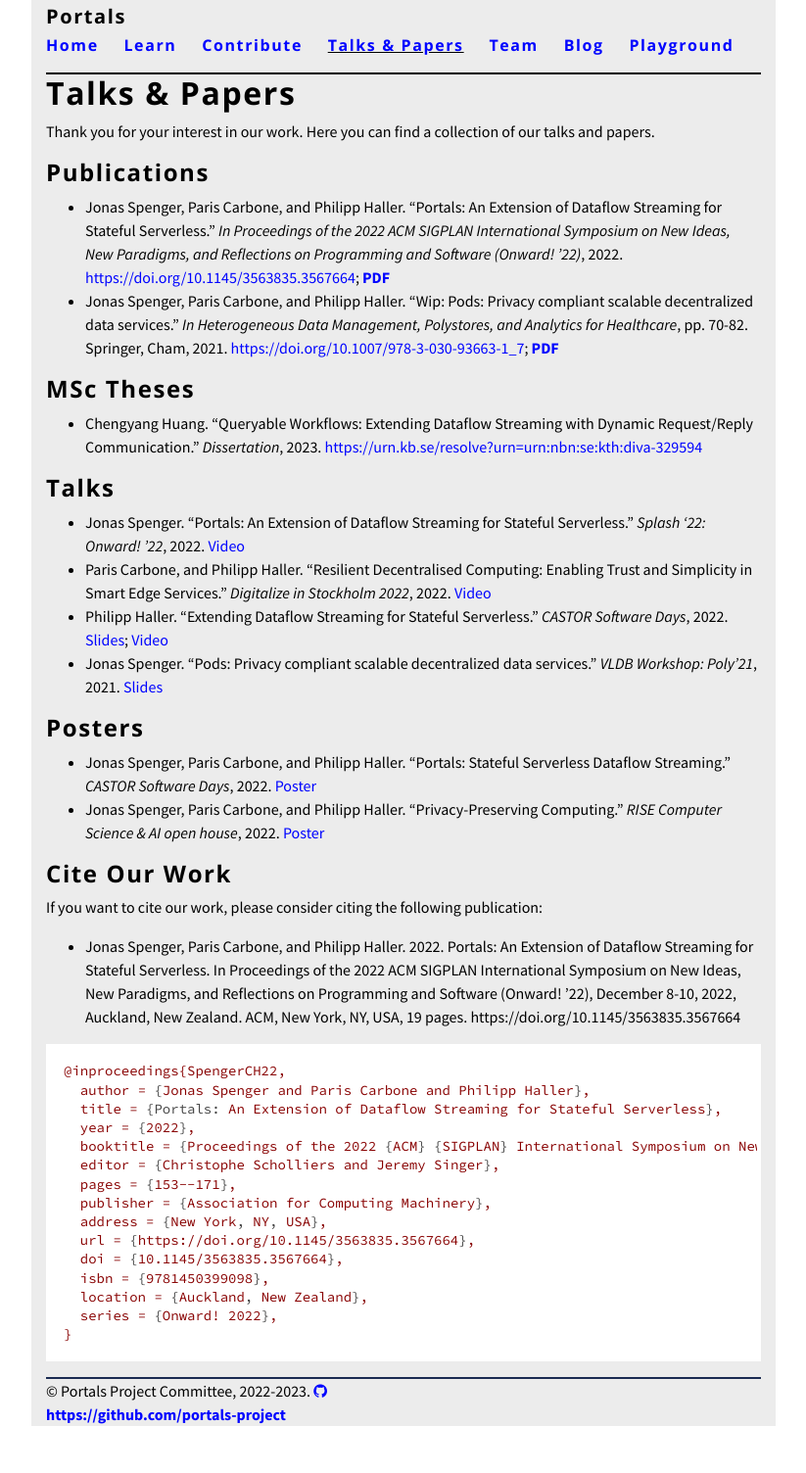
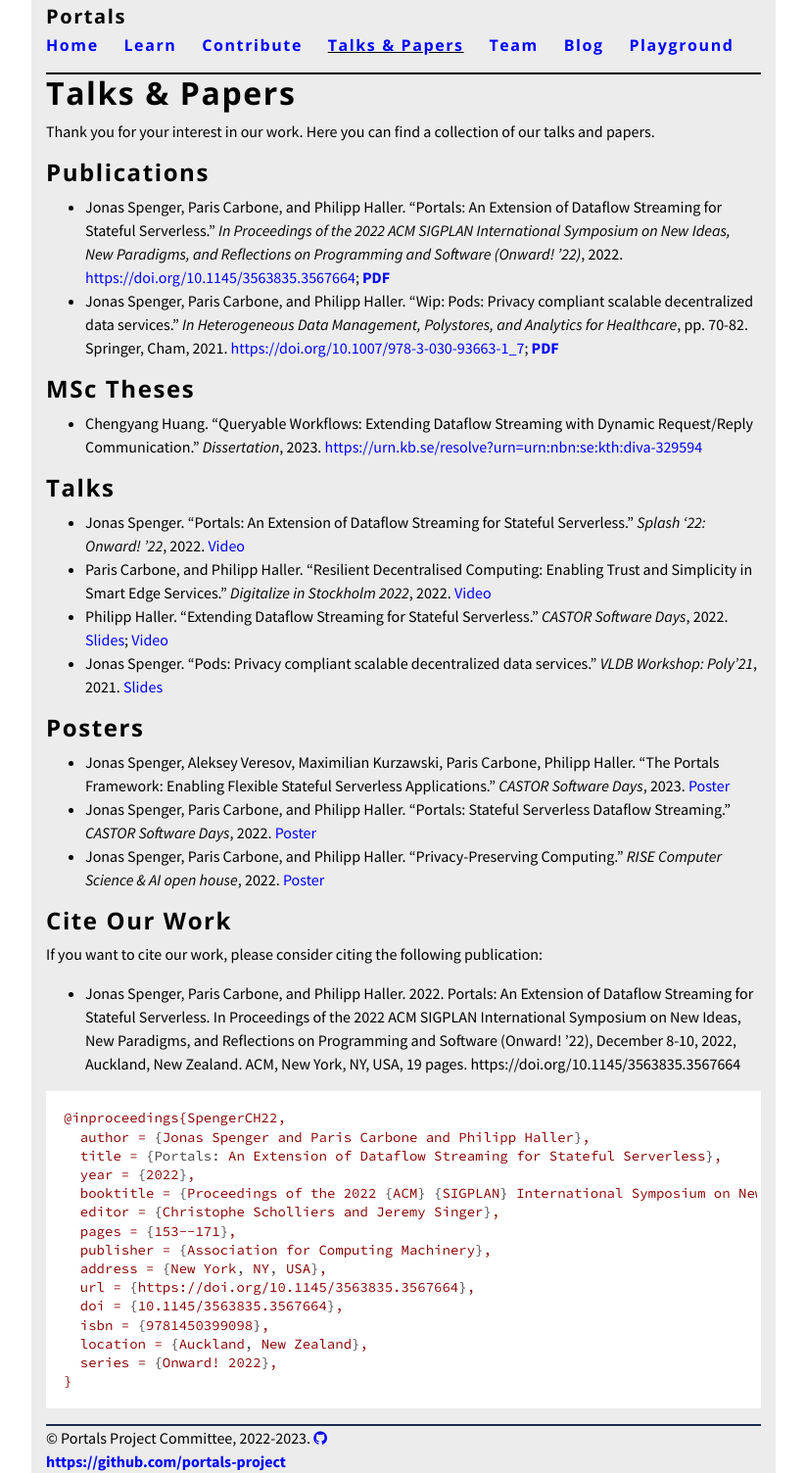
Before and after one commit to portals-project/portals-project.github.io, a Jekyll site: the page built from talks-&-papers.md, in a window 1280 px wide. Shown: the whole page at 98% size, without its empty margins (228-1051 px from the left). Built offline with Jekyll 4.4.1, drawn with Linux system fonts in a browser that asks for light colours; nearby versions of some CDN libraries; before the commit the page ends 1456 px from its top, so only the background shows below that.

Commit message:
CASTOR 2023 poster added

```diff
--- a/talks-&-papers.md
+++ b/talks-&-papers.md
@@ -22,6 +22,7 @@ Ideas, New Paradigms, and Reflections on Programming and Software (Onward! ’22
 * Jonas Spenger. "Pods: Privacy compliant scalable decentralized data services." *VLDB Workshop: Poly'21*, 2021. [Slides](https://drive.google.com/file/d/1-ZUn_sc9_Yny2xcnz4VZtLI_z75tA0El/view?usp=sharing)
 
 ## Posters
+* Jonas Spenger, Aleksey Veresov, Maximilian Kurzawski, Paris Carbone, Philipp Haller. "The Portals Framework: Enabling Flexible Stateful Serverless Applications." *CASTOR Software Days*, 2023. [Poster](https://drive.google.com/file/d/1z12-aiMwOMg4IzyO04I-sCVDkBceOEVt/view?usp=sharing)
 * Jonas Spenger, Paris Carbone, and Philipp Haller. "Portals: Stateful Serverless Dataflow Streaming." *CASTOR Software Days*, 2022. [Poster](https://drive.google.com/file/d/13EiCixn75EsCtlKuKN8gGHXAprzuvXeX/view?usp=sharing)
 * Jonas Spenger, Paris Carbone, and Philipp Haller. "Privacy-Preserving Computing." *RISE Computer Science & AI open house*, 2022. [Poster](https://drive.google.com/file/d/1SRnO4vtdumzB2DeQWQ9JAlzFNKAmqUT1/view?usp=sharing)
 
```
